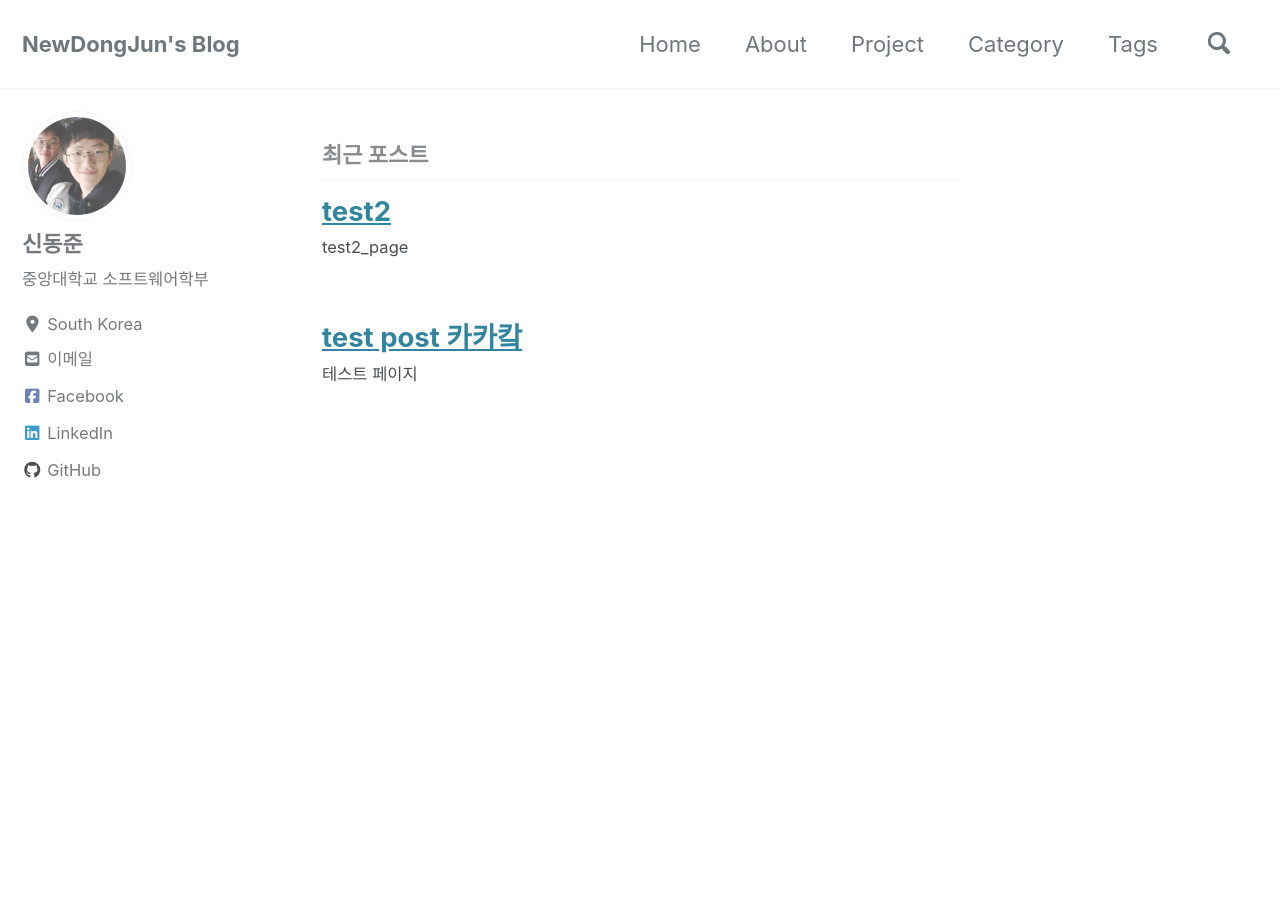
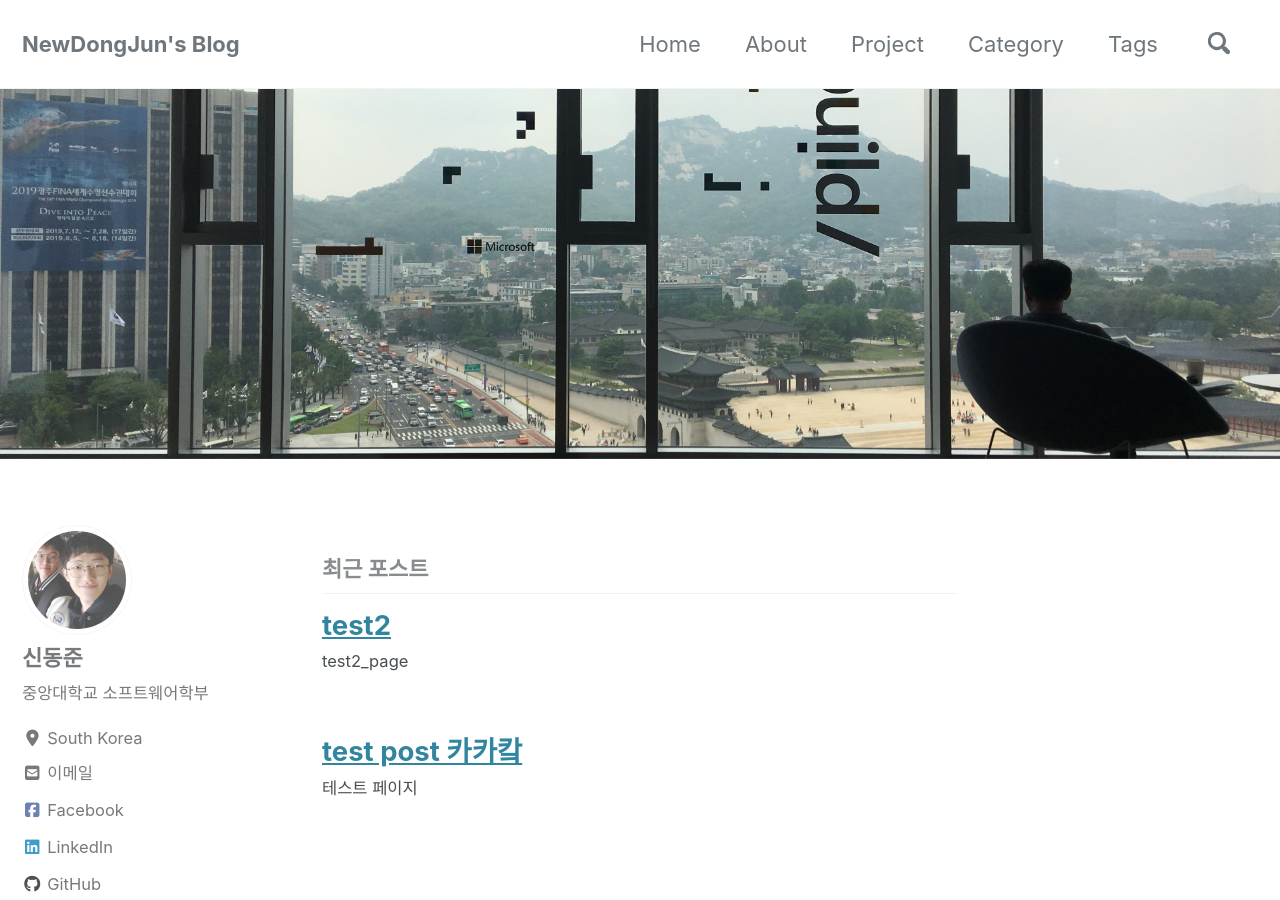
Before and after one commit to NewDongJun/newdongjun.github.io, a Jekyll site: the page built from index.html, in a window 1280 px wide and 900 px high. Built offline with Jekyll 4.4.1, drawn with Linux system fonts in a browser that asks for light colours; cached includes are drawn as plain includes; nearby versions of some CDN libraries; the list of posts is cut into pages by our own code.

Commit message:
홈 수정

```diff
--- a/index.html
+++ b/index.html
@@ -1,4 +1,8 @@
 ---
 layout: home
+<!--title: 공사중-->
+header:
+  image: /assets/images/maso3.jpg
+
 author_profile: true
 ---
```
Also changed, not shown: README.md (added), assets/images/bio-photo.jpg (added), assets/images/maso2.jpg (added), assets/images/maso3.jpg (added).
